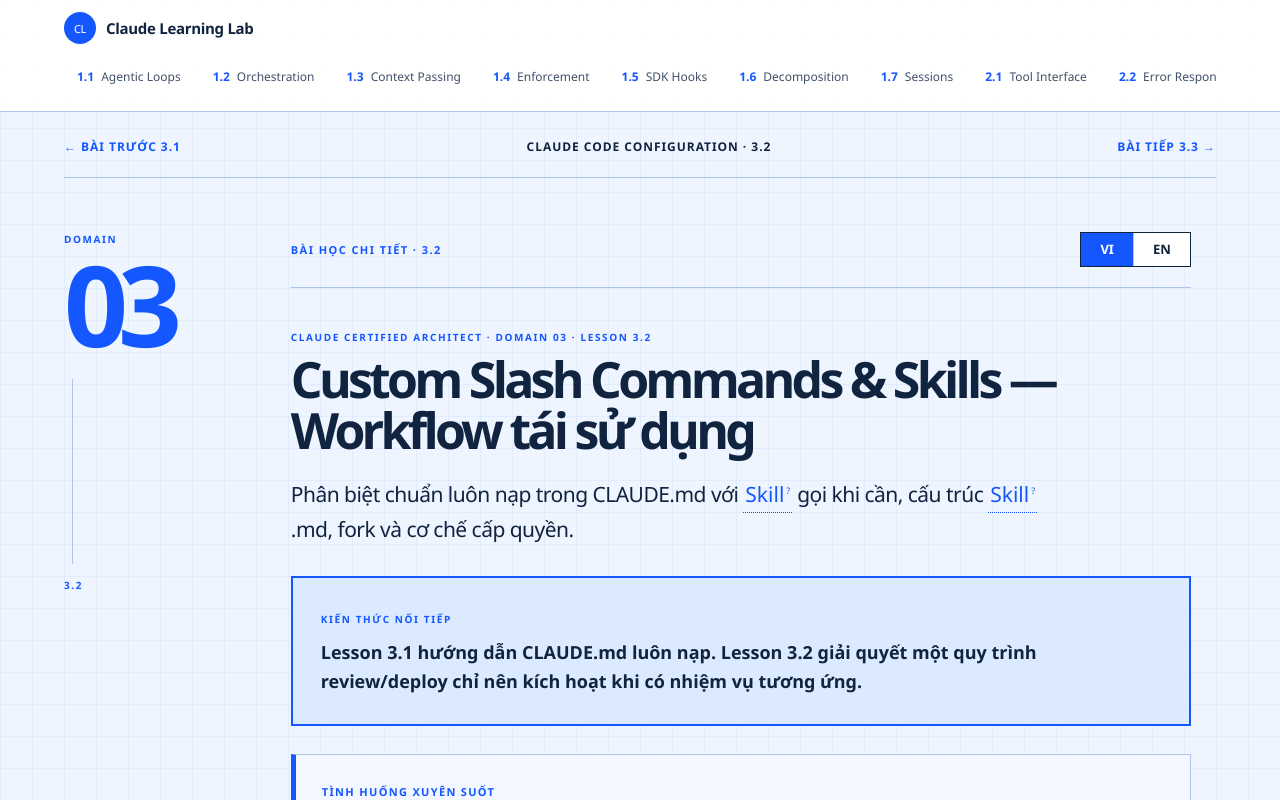
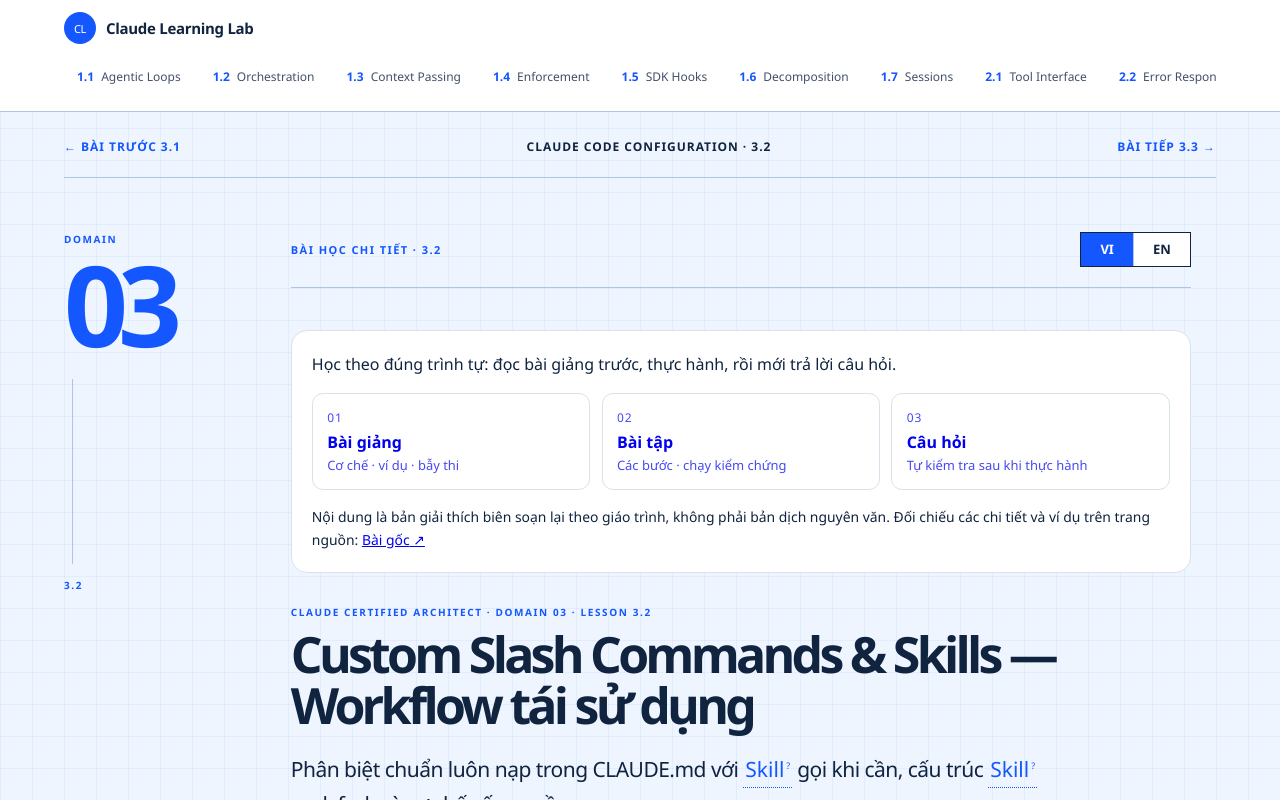
Before and after one commit to AnTuY154/claude_learn, a Next.js app: page /domain3/lesson2 in a window 1280 px wide. Shown: the top 800 px of the page. Built offline with nearby package versions, Linux system fonts and the light colour scheme; no server answers.

Commit message:
feat(curriculum): rebuild 30 lesson pages around lecture, exercise, then MCQs

```diff
--- a/app/components/Domain3Lesson.tsx
+++ b/app/components/Domain3Lesson.tsx
@@ -2,6 +2,7 @@
 
 import Link from "next/link";
 import SourceVerifiedLecture from "./SourceVerifiedLecture";
+import LessonStageNav from "./LessonStageNav";
 import { useEffect, useState } from "react";
 import { domain3 } from "@/lib/domain3-course";
 import type { Domain2Language } from "@/lib/domain2-types";
@@ -47,6 +48,8 @@ export default function Domain3Lesson({number}:{number:number}){
           </div>
         </div>
 
+        <LessonStageNav language={language} exerciseId="domain3-build" quizId="domain3-quiz" sourceUrl={lesson.source}/>
+        <div id="lecture" className="lesson-stage-anchor" aria-hidden="true"/>
         <header className="lesson-hero bilingual-hero">
           <p>Claude Certified Architect · Domain 03 · Lesson 3.{number}</p>
           <h1>{t.title}</h1>
@@ -61,9 +64,8 @@ export default function Domain3Lesson({number}:{number:number}){
           <p>{display(t.scenario)}</p>
         </section>
 
-        <SourceVerifiedLecture id={`3.${number}`} language={language}/>
 
-        <nav className="bilingual-toc" aria-label="Lesson 3 table of contents">
+        <nav className="bilingual-toc" aria-label="Domain 3 lecture outline">
           {t.sections.map((sec,i)=><a key={sec.title} href={`#d3-topic-${number}-${i}`}>
             <b>{String(i+1).padStart(2,"0")}</b><span>{sec.title}</span></a>)}
           <a href="#domain3-decision"><b>↔</b><span>{vi?"Bảng so sánh":"Decision table"}</span></a>
@@ -86,6 +88,8 @@ export default function Domain3Lesson({number}:{number:number}){
           </section>)}
         </section>
 
+        <SourceVerifiedLecture id={`3.${number}`} language={language}/>
+
         <section id="domain3-decision" className="lesson7-comparison">
           <div className="section-heading"><span>DECISION MATRIX</span><h2>{vi?"So sánh để chọn đúng giải pháp":"Choose by scenario"}</h2></div>
           <div className="lesson7-table-wrap">
@@ -107,6 +111,20 @@ export default function Domain3Lesson({number}:{number:number}){
           <ol>{t.summary.map((s,i)=><li key={i}>{display(s)}</li>)}</ol>
         </section>
 
+        <section className="live-lab bilingual-lab domain2-build" id="domain3-build">
+          <div className="lab-heading"><div><span>BUILD EXERCISE · 3.{number} · {t.lab.duration}</span><h2>{t.lab.title}</h2></div><b>JavaScript / Node.js</b></div>
+          <p className="course-lede">{display(t.lab.goal)}</p>
+          <div className="research-warning">{t.lab.disclaimer}</div>
+          <ol className="domain2-lab-steps">{t.lab.steps.map((st,i)=><li key={i}>
+            <div className="domain2-lab-step-index">{String(i+1).padStart(2,"0")}</div>
+            <div><h3>{st.title}</h3><p>{st.instruction}</p><small><b>{vi?"Vì sao":"Why"}:</b> {st.why}</small><p><b>{vi?"Kết quả cần thấy":"Expected"}:</b> {st.expected}</p></div>
+          </li>)}</ol>
+          <div className="pattern-code"><div><span>{vi?"LỆNH CHẠY LOCAL":"LOCAL COMMANDS"}</span></div><pre>{t.lab.commands}</pre></div>
+          <p><a href={`https://github.com/AnTuY154/claude_learn/blob/main/${t.lab.source}`} target="_blank" rel="noreferrer">{vi?"Mở code ví dụ có comment trên GitHub":"Open commented example on GitHub"} ↗</a></p>
+          <p>{vi?"Xem website, học lý thuyết và làm quiz không tiêu tốn API tokens. Live API labs chỉ chạy trên máy có credentials hợp lệ.":"Reading and taking quizzes never consumes API tokens. Live API exercises require valid local credentials."}</p>
+        </section>
+
+
         <section className="course-quiz bilingual-quiz" id="domain3-quiz">
           <div className="section-heading"><span>QUIZ · {t.quiz.length} {vi?"câu hỏi":"questions"}</span><h2>{vi?"Tự kiểm tra kiến thức":"Check your understanding"}</h2></div>
           <div className="course-quiz-meter" aria-live="polite">
@@ -127,19 +145,6 @@ export default function Domain3Lesson({number}:{number:number}){
           </div>
         </section>
 
-        <section className="live-lab bilingual-lab domain2-build" id="domain3-build">
-          <div className="lab-heading"><div><span>BUILD EXERCISE · 3.{number} · {t.lab.duration}</span><h2>{t.lab.title}</h2></div><b>JavaScript / Node.js</b></div>
-          <p className="course-lede">{display(t.lab.goal)}</p>
-          <div className="research-warning">{t.lab.disclaimer}</div>
-          <ol className="domain2-lab-steps">{t.lab.steps.map((st,i)=><li key={i}>
-            <div className="domain2-lab-step-index">{String(i+1).padStart(2,"0")}</div>
-            <div><h3>{st.title}</h3><p>{st.instruction}</p><small><b>{vi?"Vì sao":"Why"}:</b> {st.why}</small><p><b>{vi?"Kết quả cần thấy":"Expected"}:</b> {st.expected}</p></div>
-          </li>)}</ol>
-          <div className="pattern-code"><div><span>{vi?"LỆNH CHẠY LOCAL":"LOCAL COMMANDS"}</span></div><pre>{t.lab.commands}</pre></div>
-          <p><a href={`https://github.com/AnTuY154/claude_learn/blob/main/${t.lab.source}`} target="_blank" rel="noreferrer">{vi?"Mở code ví dụ có comment trên GitHub":"Open commented example on GitHub"} ↗</a></p>
-          <p>{vi?"Xem website, học lý thuyết và làm quiz không tiêu tốn API tokens. Live API labs chỉ chạy trên máy có credentials hợp lệ.":"Reading and taking quizzes never consumes API tokens. Live API exercises require valid local credentials."}</p>
-        </section>
-
         <footer className="lesson-footer">
           <Link href={number>1?`/domain3/lesson${number-1}`:"/domain2/lesson5"}>← {vi?"Bài trước":"Previous"}</Link>
           <span>3.{number} / 3.6</span>
--- /dev/null
+++ b/app/components/LessonStageNav.tsx
@@ -0,0 +1,23 @@
+import type {ReactNode} from "react";
+
+export default function LessonStageNav({language,exerciseId,quizId,sourceUrl}:{
+ language:"vi"|"en";exerciseId:string;quizId:string;sourceUrl:string;
+}):ReactNode{
+ const vi=language==="vi";
+ const stages=[
+  {number:"01",href:"#lecture",name:vi?"Bài giảng":"Lecture",detail:vi?"Cơ chế · ví dụ · bẫy thi":"Mechanisms · examples · traps"},
+  {number:"02",href:"#"+exerciseId,name:vi?"Bài tập":"Practical exercise",detail:vi?"Các bước · chạy kiểm chứng":"Steps · check your work"},
+  {number:"03",href:"#"+quizId,name:vi?"Câu hỏi":"Multiple-choice questions",detail:vi?"Tự kiểm tra sau khi thực hành":"Test yourself after practice"}
+ ];
+ return <nav className="lesson-three-stage" aria-label={vi?"Ba bước học của bài":"Three stages of this lesson"}>
+  <p className="lesson-three-stage-intro">{vi?"Học theo đúng trình tự: đọc bài giảng trước, thực hành, rồi mới trả lời câu hỏi.":"Follow the three-stage order: study the lecture, complete the exercise, then answer the questions."}</p>
+  <ol>{stages.map(stage=><li key={stage.number}>
+    <a href={stage.href}><span>{stage.number}</span><strong>{stage.name}</strong><small>{stage.detail}</small></a>
+  </li>)}</ol>
+  <p className="lesson-source-note">{vi
+   ?"Nội dung là bản giải thích biên soạn lại theo giáo trình, không phải bản dịch nguyên văn. Đối chiếu các chi tiết và ví dụ trên trang nguồn:"
+   :"This is an independently written explanation of the curriculum, not a verbatim copy. Consult the original page for exact examples and wording:"}{" "}
+   <a href={sourceUrl} target="_blank" rel="noreferrer">{vi?"Bài gốc":"Original lesson"} ↗</a>
+  </p>
+ </nav>;
+}
--- a/app/globals.css
+++ b/app/globals.css
@@ -683,3 +683,17 @@ textarea::placeholder { color: #71819a; }
 .source-lecture > p{line-height:1.8}
 .source-lecture .course-topic{margin:1rem 0}
 .source-lecture .bilingual-source{margin-top:1.1rem}
+
+/* A single explicit progression across all 30 lessons: lecture → practice → questions. */
+.lesson-three-stage{margin:1.25rem 0 2rem;padding:1rem 1.25rem;border:1px solid var(--border,#d9e2e8);border-radius:16px;background:var(--surface,#fff)}
+.lesson-three-stage-intro{margin:.25rem 0 1rem;line-height:1.65}
+.lesson-three-stage ol{list-style:none;display:grid;grid-template-columns:repeat(3,minmax(0,1fr));gap:.7rem;margin:0;padding:0}
+.lesson-three-stage li{margin:0;padding:0}
+.lesson-three-stage li a{height:100%;display:flex;flex-direction:column;gap:.3rem;padding:.9rem;border:1px solid var(--border,#d9e2e8);border-radius:11px;text-decoration:none}
+.lesson-three-stage li a:hover,.lesson-three-stage li a:focus-visible{border-color:#2a6fbd;outline-offset:2px}
+.lesson-three-stage li span{font-size:.75rem;letter-spacing:.08em;opacity:.72}
+.lesson-three-stage li strong{font-size:1rem}
+.lesson-three-stage li small{font-size:.81rem;line-height:1.35;opacity:.72}
+.lesson-source-note{margin:1rem 0 .25rem;line-height:1.65;font-size:.87rem}
+.lesson-stage-anchor{scroll-margin-top:110px}
+@media(max-width:650px){.lesson-three-stage ol{grid-template-columns:1fr}.lesson-three-stage li a{flex-direction:row;align-items:baseline;flex-wrap:wrap}.lesson-three-stage li small{flex-basis:100%}}
```
Also changed, not shown: app/components/BilingualLesson.tsx (+36 -32 lines), app/components/Domain2Lesson.tsx (+20 -15 lines), app/components/Domain4Lesson.tsx (+20 -15 lines), app/components/Domain5Lesson.tsx (+21 -16 lines), 1 other file (tests, documents, lock files or other folders).
